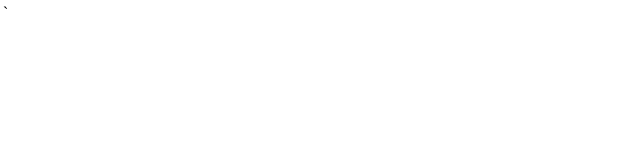
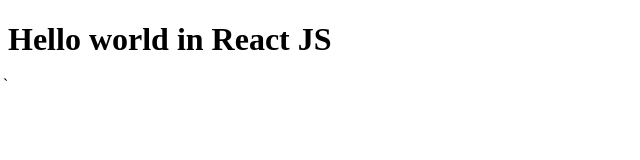
Before and after one commit to divyatiwari5/NamasteReact, a plain HTML site: page index.html in a window 1280 px wide. Shown: the whole page, without its empty margins (0-640 px from the left). Drawn offline with nearby package versions, Linux system fonts and the light colour scheme.

Commit message:
Hello world in React

```diff
--- a/index.html
+++ b/index.html
@@ -9,5 +9,10 @@
     <div id="root"></div>
     <script crossorigin src="https://unpkg.com/react@18/umd/react.development.js"></script>
     <script crossorigin src="https://unpkg.com/react-dom@18/umd/react-dom.development.js"></script>
+    <script>
+        const heading = React.createElement('h1', {}, 'Hello world in React JS');
+        const root = ReactDOM.createRoot(document.getElementById('root'));
+        root.render(heading);
+    </script>
 </body>
 </html>̀
```
